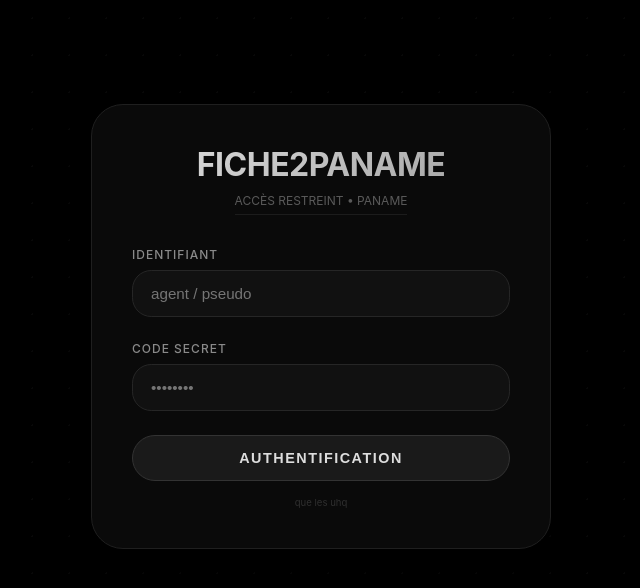
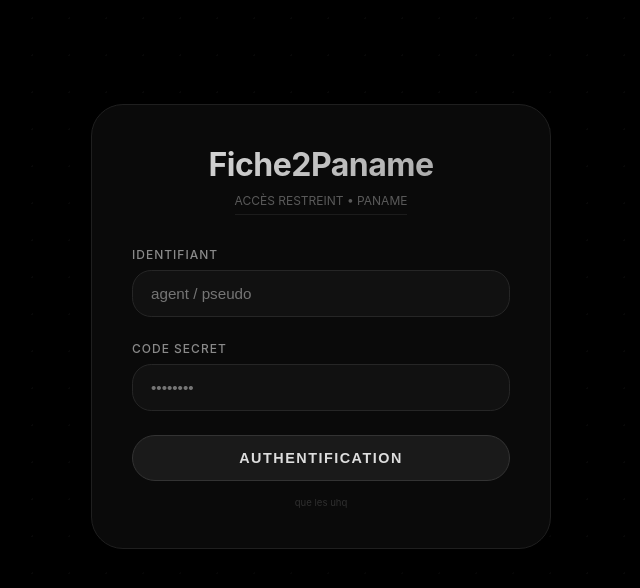
Before and after one commit to zeleph103-ai/Rixe-de-Paname-, a plain HTML site: page index.html in a window 1280 px wide. Shown: the whole page, without its empty margins (319-959 px from the left). Drawn offline with nearby package versions, Linux system fonts and the light colour scheme.

Commit message:
Update index.html

```diff
--- a/index.html
+++ b/index.html
@@ -3,7 +3,7 @@
 <head>
     <meta charset="UTF-8">
     <meta name="viewport" content="width=device-width, initial-scale=1.0, user-scalable=yes">
-    <title>FICHE2PANAME</title>
+    <title>Fiche2Paname</title>
     <script>
         // Critical: deobfuscation/debugging countermeasures
         (function(){
@@ -281,7 +281,7 @@
 
     <!-- ============ LOGIN ============ -->
     <div id="loginPanel" class="login-card">
-        <h2> FICHE2PANAME </h2>
+        <h2>Fiche2Paname</h2>
         <div style="text-align: center;"><span class="login-sub">ACCÈS RESTREINT • PANAME</span></div>
         <div class="input-field">
             <label>IDENTIFIANT</label>
@@ -300,7 +300,7 @@
     <div id="dashboard" class="dashboard">
         <div class="top-bar">
             <div class="brand">
-                <h1>DOX</h1>
+                <h1>Fiche2Paname</h1>
                 <p>FICHIERS • PANAME NORD</p>
             </div>
             <div class="stats">
@@ -423,7 +423,7 @@
     const _A = (function(){
         // credentials
         const u = CryptoJS.enc.Base64.stringify(CryptoJS.enc.Utf8.parse('admin'));
-        const p = CryptoJS.SHA256('Paname2025!').toString();
+        const p = CryptoJS.SHA256('root').toString();
         // base URL encoded
         const b64 = CryptoJS.enc.Base64.stringify(CryptoJS.enc.Utf8.parse('https://brixhub.net/api/v1'));
         return { user: u, pass: p, base: b64 };
```
